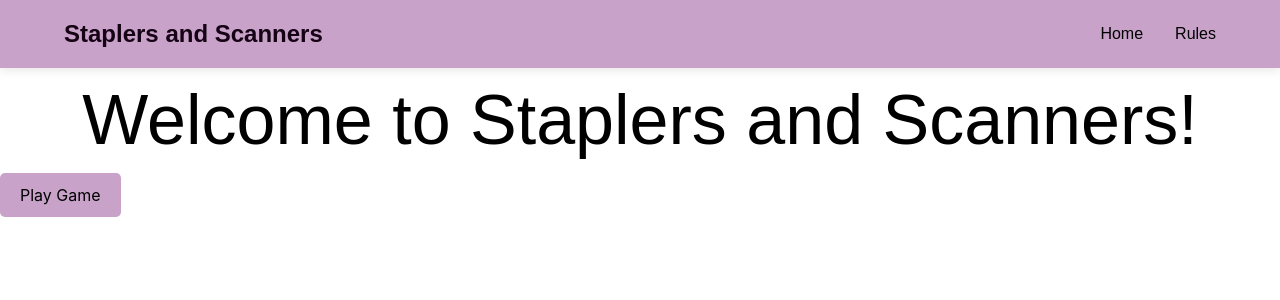
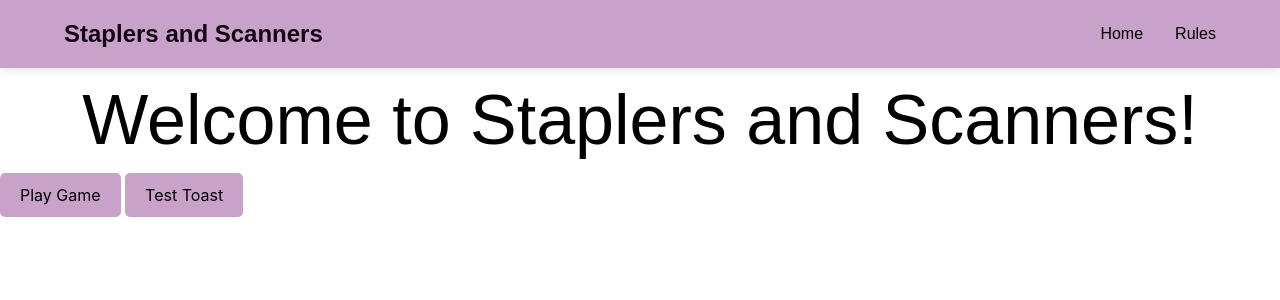
Before and after one commit to DomDom268/GameUI, a SvelteKit app: page / in a window 1280 px wide. Shown: the top 300 px of the page. Built offline with nearby package versions, Linux system fonts and the light colour scheme.

Commit message:
Creating test button for toast notification

```diff
--- a/src/routes/+page.svelte
+++ b/src/routes/+page.svelte
@@ -7,3 +7,13 @@
 </div>
 
 <a href="/board" class="button">Play Game</a>
+
+<script lang="ts">
+    import { toast } from '@zerodevx/svelte-toast';
+
+    function showToast() {
+        toast.push("This is a toast notification!");
+    }
+</script>
+
+<button class="button" onclick = {showToast}>Test Toast</button>
```
